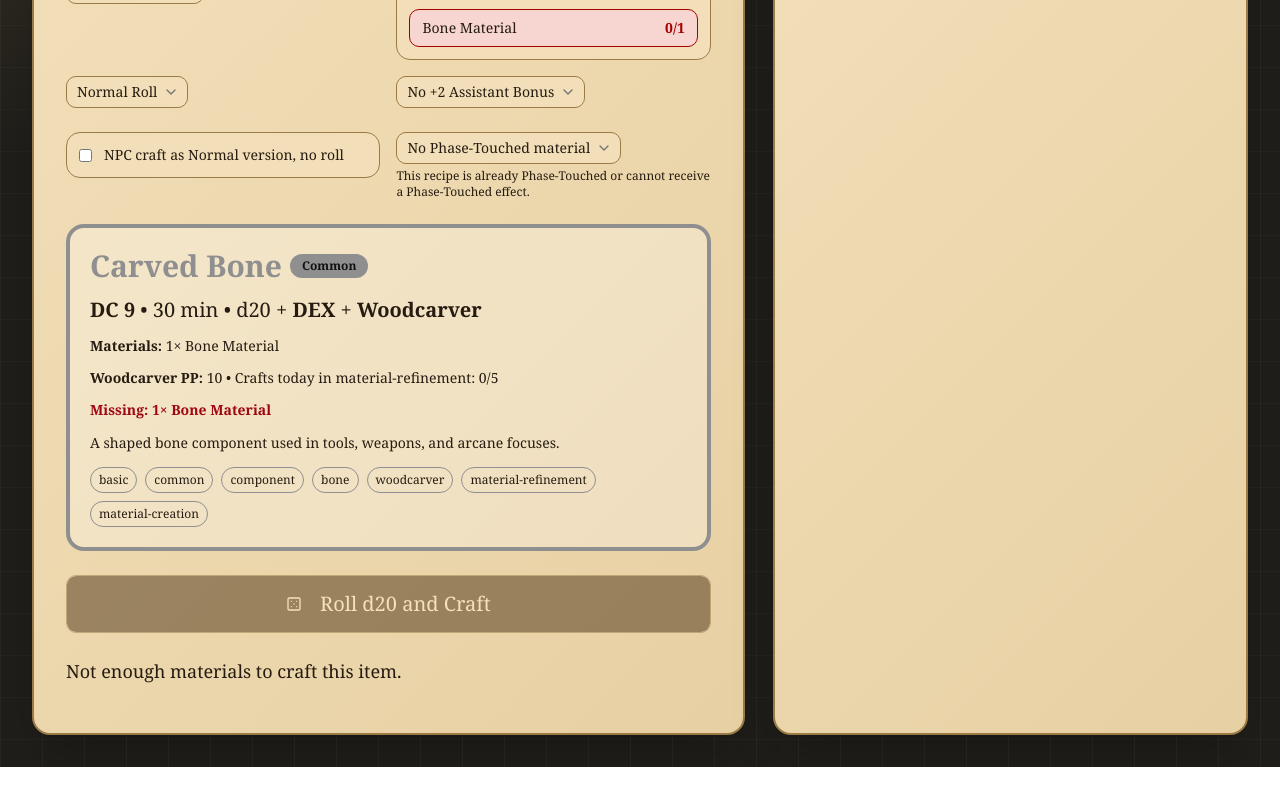
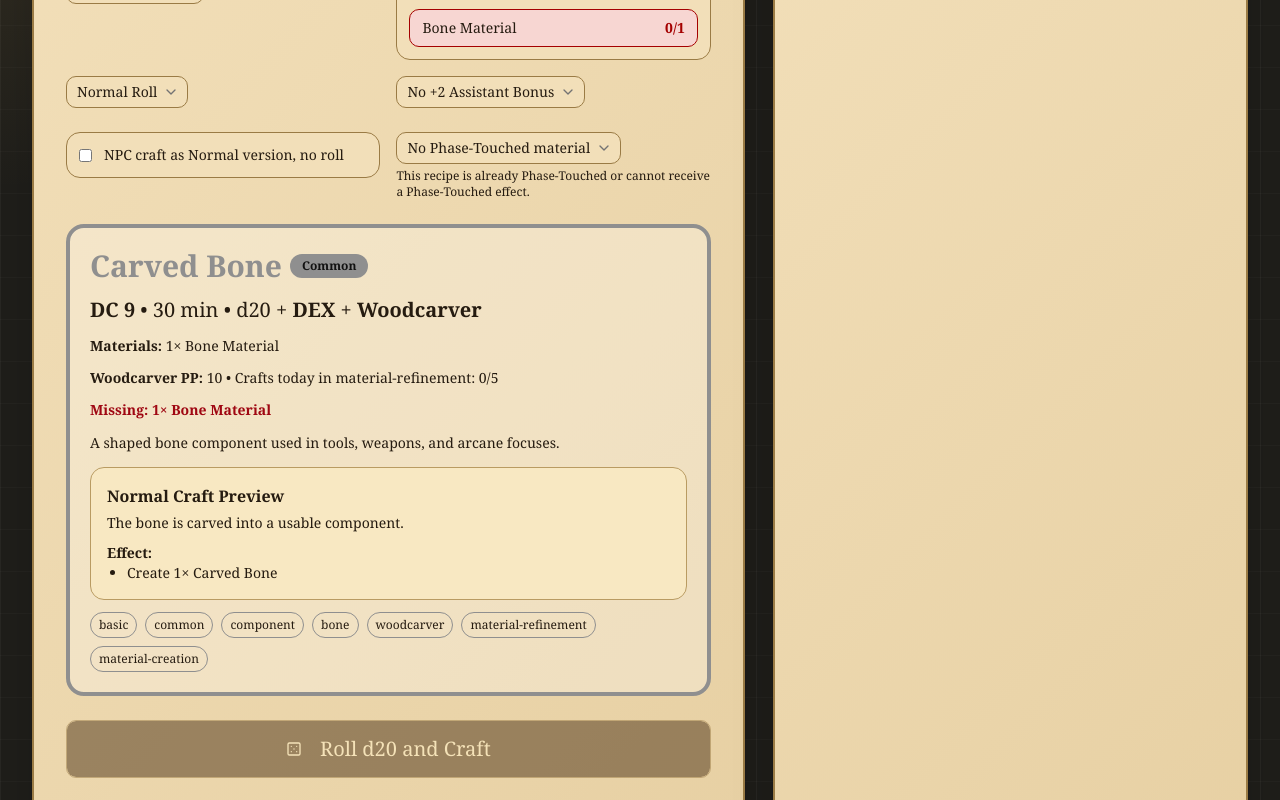
Before and after one commit to Heart12056944/Crafting-App, a Next.js app: page / in a window 1280 px wide. Shown: the part 395-1195 px from the top of the page. Before the commit the page ends 1162 px from the top, so only its background shows below. Built offline with nearby package versions, Linux system fonts and the light colour scheme.

Commit message:
fixed normal preview not showing

```diff
--- a/app/page.tsx
+++ b/app/page.tsx
@@ -533,6 +533,49 @@ function getOutcome(recipe: Recipe, quality: CraftQuality) {
   return recipe.outcomes.find((outcome) => outcome.quality === quality);
 }
 
+
+function NormalOutcomePreview({ recipe, compact = false }: { recipe: Recipe; compact?: boolean }) {
+  const normalOutcome = getOutcome(recipe, "Normal");
+
+  if (!normalOutcome) return null;
+
+  const effectLines = normalOutcome.effect || [];
+
+  return (
+    <div
+      className={`rounded-xl border border-[#b99b62] bg-[#f8e8c2] ${compact ? "p-3 text-xs" : "p-4 text-sm"}`}
+    >
+      <h4 className={`${compact ? "text-sm" : "text-base"} font-bold`}>Normal Craft Preview</h4>
+
+      {normalOutcome.description && (
+        <p className="mt-1 leading-relaxed">{normalOutcome.description}</p>
+      )}
+
+      {normalOutcome.statBlock && (
+        <p className="mt-2">
+          <strong>Stat Block:</strong> {normalOutcome.statBlock}
+        </p>
+      )}
+
+      {effectLines.length > 0 && (
+        <div className="mt-2">
+          <strong>Effect:</strong>
+          <ul className="ml-5 list-disc">
+            {effectLines.map((line, index) => (
+              <li key={`${recipe.id}-normal-effect-${index}`}>{line}</li>
+            ))}
+          </ul>
+        </div>
+      )}
+
+      {!normalOutcome.statBlock && effectLines.length === 0 && (
+        <p className="mt-2 italic">Creates the normal version of this recipe.</p>
+      )}
+    </div>
+  );
+}
+
+
 function defaultCharacter(): Character {
   return {
     id: crypto.randomUUID(),
@@ -1671,6 +1714,8 @@ function CraftPanel(props: {
           )}
 
           <p className="leading-relaxed">{selectedRecipe.description}</p>
+
+          <NormalOutcomePreview recipe={selectedRecipe} />
 
           <div className="flex flex-wrap gap-2">
             {selectedRecipe.tags.map((tag) => (
@@ -1903,7 +1948,7 @@ function RecipeGrid({
                   </div>
                 </div>
 
-                <div className="p-4 space-y-2 min-h-[250px]">
+                <div className="p-4 space-y-2 min-h-[360px]">
                   <p className="text-sm font-bold">
                     DC {recipe.dc} • {recipe.time} • {recipe.tool} ({recipe.stat})
                   </p>
@@ -1911,6 +1956,8 @@ function RecipeGrid({
                   <p className="text-xs">
                     <strong>Materials:</strong> {materialText(recipe.materials)}
                   </p>
+
+                  <NormalOutcomePreview recipe={recipe} compact />
 
                   {showMissing && !available && missing.length > 0 && (
                     <p className="text-xs text-red-800 font-bold">
```
